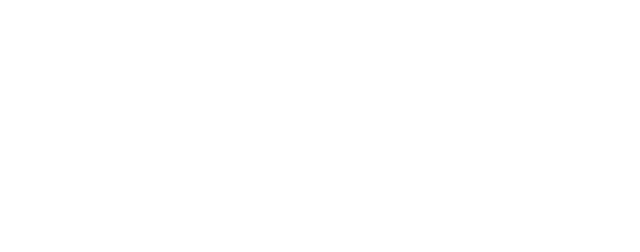
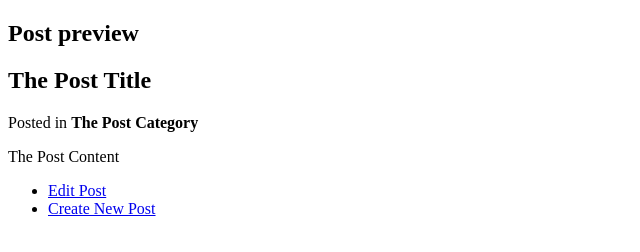
Before and after one commit to hci-2022/09-form-behavior, a plain HTML site: page preview/index.html in a window 1280 px wide. Shown: the whole page, without its empty margins (0-640 px from the left). Drawn offline with Linux system fonts and the light colour scheme; files whose address does not match are found by name.

Commit message:
Add post-preview page with placeholder content

```diff
--- a/preview/index.html
+++ b/preview/index.html
@@ -1,5 +1,5 @@
 <!DOCTYPE html>
-<html lang="en">
+<html lang="en" id="preview-post">
 <head>
   <title>Preview Post</title>
   <meta charset="utf-8" />
@@ -7,7 +7,20 @@
   <link rel="stylesheet" href="../assets/css/screen.css" />
 </head>
 <body>
-
+  <main>
+    <h2>Post preview</h2>
+    <article id="post">
+      <h2 id="title">The Post Title</h2>
+      <p>Posted in <b id="category">The Post Category</b></p>
+      <p id="content">
+        The Post Content
+      </p>
+    </article>
+    <ul>
+      <li><a id="edit-post" href="../">Edit Post</a></li>
+      <li><a id="new-post" href="../">Create New Post</a></li>
+    </ul>
+  </main>
   <script src="../assets/css/site.js"></script>
 </body>
 </html>
```
